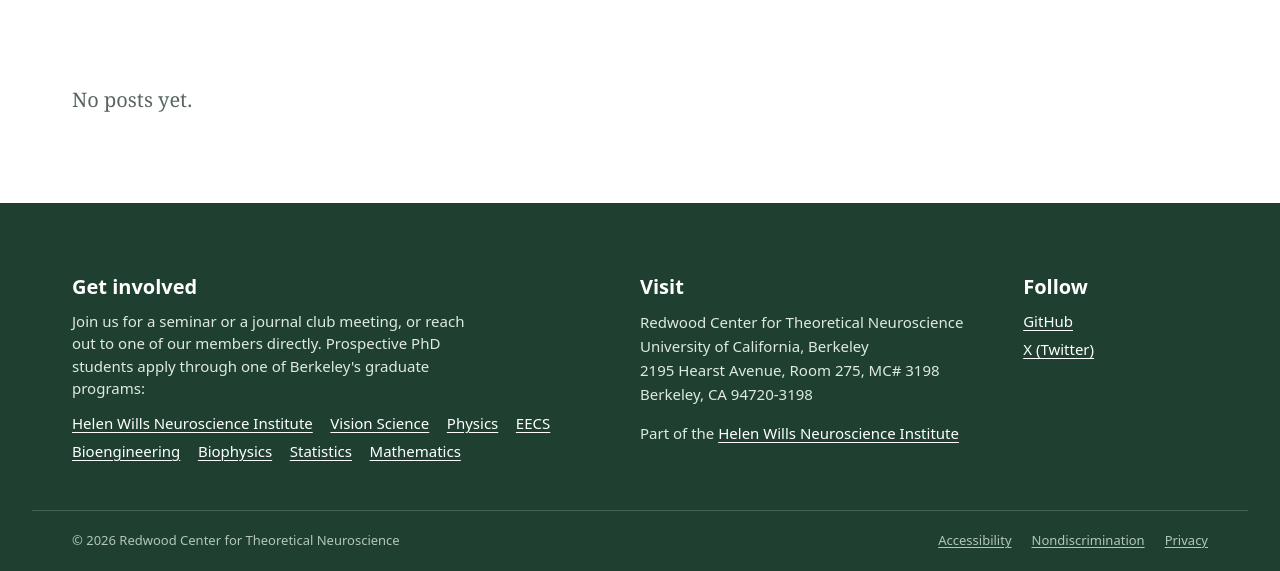
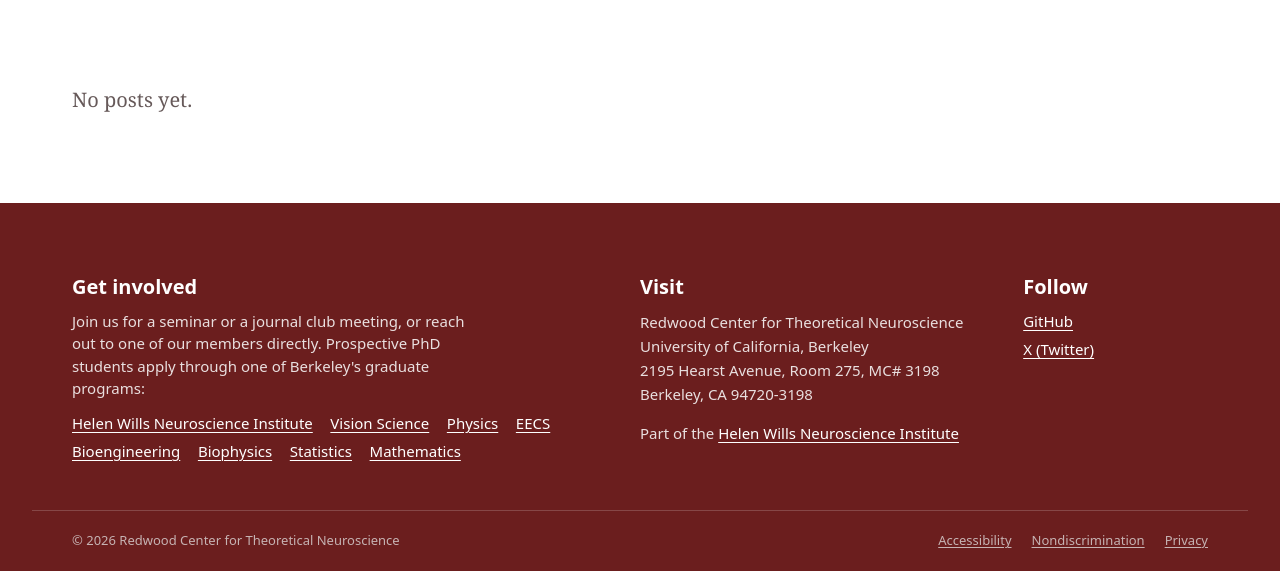
Before and after one commit to redwood-center/redwood-website, an Astro site in the folder site/: page /blog in a window 1280 px wide. Shown: the part 284-855 px from the top of the page. Built offline with nearby package versions, Linux system fonts and the light colour scheme; Astro itself is replaced by a stand-in of ours.

Commit message:
Change site theme from green to red
Requested by Jamie Simon on Slack.

```diff
--- a/site/src/components/Footer.astro
+++ b/site/src/components/Footer.astro
@@ -56,7 +56,7 @@ const programs = [
 <style>
   .site-footer {
     background: var(--brand);
-    color: #dfe9e2;
+    color: #e9dfdf;
     padding-top: clamp(3rem, 6vw, 4.5rem);
     font-size: 0.9375rem;
   }
@@ -92,10 +92,10 @@ const programs = [
     padding-block: 1.25rem;
     border-top: 1px solid rgb(255 255 255 / 0.18);
     font-size: var(--step--1);
-    color: #b3c6b9;
+    color: #c6b3b3;
   }
   .legal ul { display: flex; gap: 1.25rem; }
-  .legal a { color: #b3c6b9; }
+  .legal a { color: #c6b3b3; }
 
   @media (max-width: 860px) {
     .grid { grid-template-columns: minmax(0, 1fr); gap: 2rem; }
--- a/site/src/components/PaperMap.astro
+++ b/site/src/components/PaperMap.astro
@@ -757,14 +757,14 @@ const maxYears = Math.max(10, thisYear - Math.min(...data.papers.map((p) => p.ye
 </script>
 
 <style>
-  .paper-map { --pm-surface: #fafcfa; }
+  .paper-map { --pm-surface: #fcfafa; }
   /* Map on the left, its legend and options in a column on the right (below the map on narrow screens). */
   .pm-main { display: grid; grid-template-columns: minmax(0, 1fr) 19rem; gap: 1.75rem; align-items: start; }
   .pm-side { display: grid; gap: 1.25rem; font-size: 0.9375rem; }
   .pm-legend { display: grid; gap: 0.3rem; list-style: none; margin: 0; padding: 0; font-size: 0.875rem; }
   .pm-legend li { display: inline-flex; align-items: center; gap: 0.4rem; cursor: default; color: var(--text); border-radius: 3px; }
   .pm-legend li:focus-visible { outline: 2px solid var(--brand); outline-offset: 2px; }
-  .pm-legend li.pinned { background: rgb(31 64 48 / 0.09); box-shadow: 0 0 0 3px rgb(31 64 48 / 0.09); }
+  .pm-legend li.pinned { background: rgb(107 30 30 / 0.09); box-shadow: 0 0 0 3px rgb(107 30 30 / 0.09); }
   .pm-legend .n { color: var(--slate); font-variant-numeric: tabular-nums; }
   .sw { width: 0.7rem; height: 0.7rem; border-radius: 50%; flex: none; }
   .pm-controls { display: grid; gap: 0.9rem; padding-top: 1.1rem; border-top: 1px solid var(--line); }
@@ -783,7 +783,7 @@ const maxYears = Math.max(10, thisYear - Math.min(...data.papers.map((p) => p.ye
   .pm-stepper button {
     width: 1.7rem; border: 0; background: var(--wash); color: var(--brand); font: inherit; font-weight: 600; cursor: pointer;
   }
-  .pm-stepper button:hover { background: #dfe8e2; }
+  .pm-stepper button:hover { background: #e8dfdf; }
   .pm-stepper:focus-within { outline: 2px solid var(--brand); outline-offset: 1px; }
   .pm-search { display: grid; gap: 0.25rem; }
   .pm-search input {
--- a/site/src/styles/global.css
+++ b/site/src/styles/global.css
@@ -2,14 +2,14 @@
 @import '@fontsource-variable/source-serif-4';
 
 :root {
-  --brand: #1f4030;
-  --brand-soft: #5a7d66;
+  --brand: #6b1e1e;
+  --brand-soft: #8a5a5a;
   --gold: #fdb515;
   --paper: #ffffff;
-  --wash: #eef3ef;
-  --text: #26302a;
-  --slate: #59665e;
-  --line: #d3ddd6;
+  --wash: #f5eeee;
+  --text: #302626;
+  --slate: #665959;
+  --line: #ddd3d3;
 
   --sans: 'Schibsted Grotesk Variable', system-ui, sans-serif;
   --serif: 'Source Serif 4 Variable', Georgia, serif;
```
